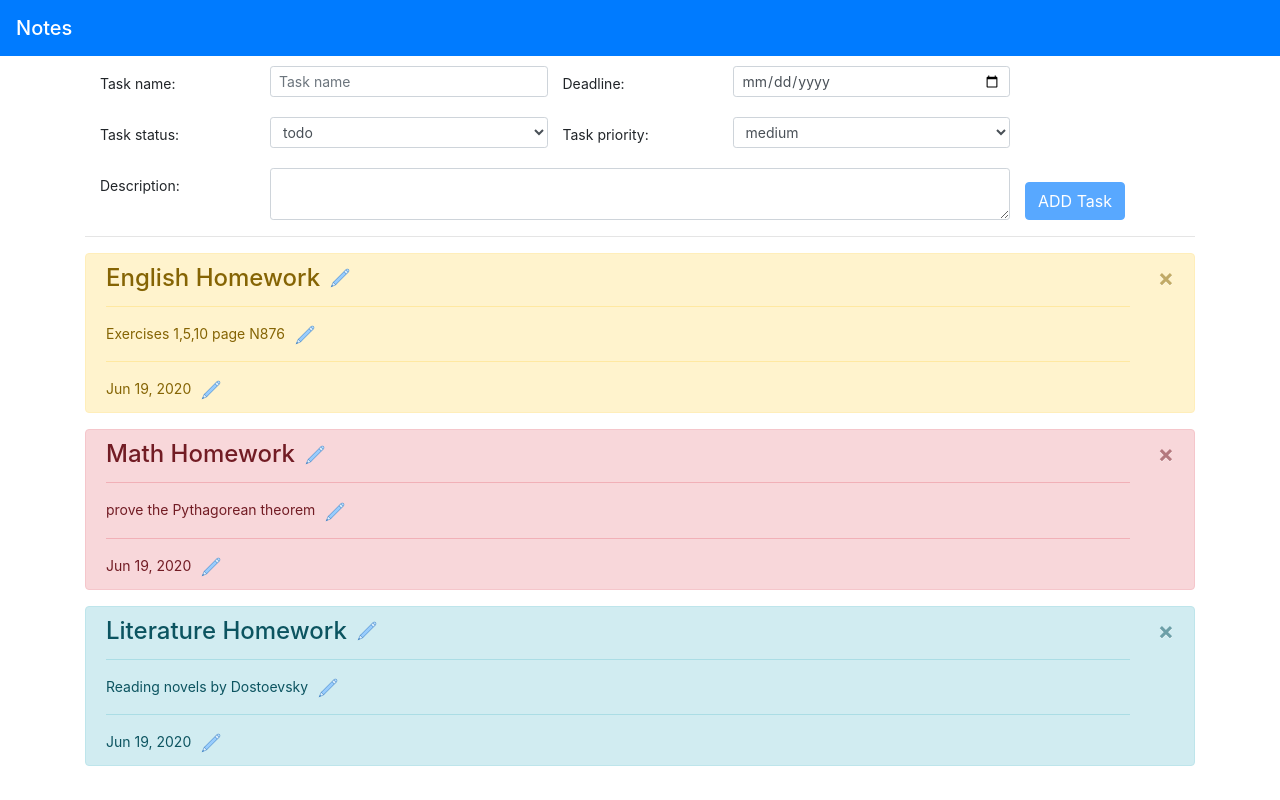
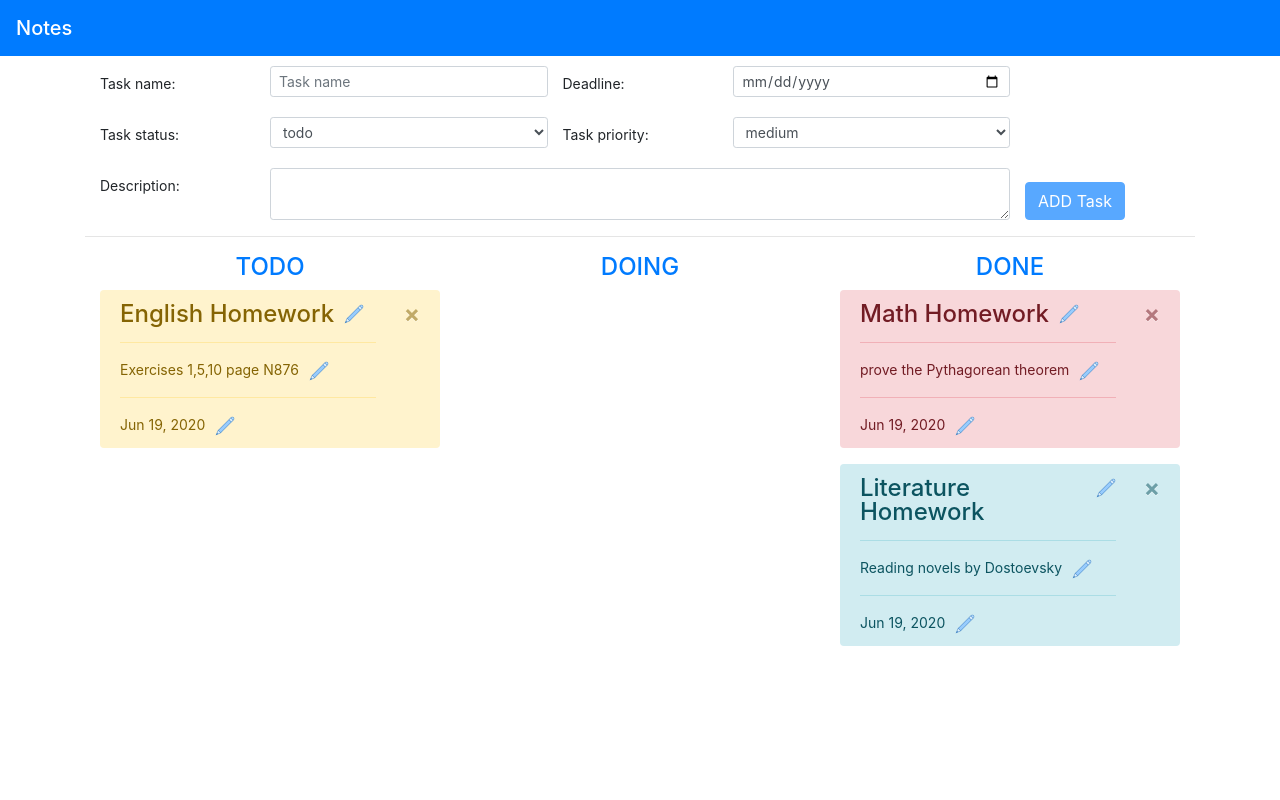
Before and after one commit to kathleen-fen/todo-list-angular, an Angular app: page / in a window 1280 px wide. Built offline with nearby package versions, Linux system fonts and the light colour scheme.

Commit message:
drag and drop witout data uodating

```diff
--- a/src/app/app.component.css
+++ b/src/app/app.component.css
@@ -13,3 +13,7 @@
 .name-wrapper {
     padding: 0;
 }
+h4 {
+    text-align: center;
+    color: #007bff;
+}
--- a/src/app/app.component.html
+++ b/src/app/app.component.html
@@ -40,12 +40,40 @@
       </div>
     </div>
   </form>
-
   <hr>
-  <app-task
-    *ngFor="let t of tasks; let index = index"
-    [task]="t"
-    (onDelete)="deleteTask(t)"
-    (onChange)=onChange($event,t)
-  ></app-task>
+  <div class="row list" cdkDropListGroup>
+    <div class="col-md-4" cdkDropList
+    [cdkDropListData]="todoTasks" (cdkDropListDropped)="drop($event)">
+      <h4>TODO</h4>
+      <app-task
+      *ngFor="let t of todoTasks"
+      [task]="t"
+      (onDelete)="deleteTask(t)"
+      (onChange)=onChange($event,t)
+      cdkDrag
+    ></app-task>
+    </div>
+    <div class="col-md-4 list" cdkDropList
+    [cdkDropListData]="doingTasks" (cdkDropListDropped)="drop($event)">
+      <h4>DOING</h4>
+      <app-task
+      *ngFor="let t of doingTasks"
+      [task]="t"
+      (onDelete)="deleteTask(t)"
+      (onChange)=onChange($event,t)
+      cdkDrag
+    ></app-task>
+    </div>
+    <div class="col-md-4 list" cdkDropList
+    [cdkDropListData]="doneTasks" (cdkDropListDropped)="drop($event)">
+      <h4>DONE</h4>
+      <app-task
+      *ngFor="let t of doneTasks"
+      [task]="t"
+      (onDelete)="deleteTask(t)"
+      (onChange)=onChange($event,t)
+      cdkDrag
+      ></app-task>
+    </div>
+  </div>
 </div>
--- a/src/app/app.component.ts
+++ b/src/app/app.component.ts
@@ -1,6 +1,9 @@
-import { Component, OnInit } from '@angular/core';
+import { Component, OnInit} from '@angular/core';
 import { FormGroup, FormControl, Validators, AbstractControl } from '@angular/forms';
 import { v4 as uuidv4 } from 'uuid';
+import { CdkDragDrop, moveItemInArray, transferArrayItem } from '@angular/cdk/drag-drop';
+
+
 export enum StatusEnum {
   todo,
   doing,
@@ -28,7 +31,7 @@ export interface Task {
   styleUrls: ['./app.component.css']
 })
 export class AppComponent implements OnInit {
-
+  status: string;
   title = 'todo-list';
   form: FormGroup
   defaultTask = {
@@ -64,6 +67,9 @@ export class AppComponent implements OnInit {
       priority: 'low'
     }
   ]
+  todoTasks: Task[]
+  doingTasks: Task[]
+  doneTasks: Task[]
   ngOnInit () {
     this.form = new FormGroup({
       name: new FormControl('', Validators.required),
@@ -72,18 +78,59 @@ export class AppComponent implements OnInit {
       priority: new FormControl('medium'),
       descr: new FormControl('')
     })
+    this.todoTasks = this.tasks.filter(r=>r.status==='todo')
+    this.doingTasks = this.tasks.filter(r=>r.status==='doing')
+    this.doneTasks = this.tasks.filter(r=>r.status==='done')
   }
   addTask() {
     this.tasks.unshift({ id:uuidv4(),...this.form.value})
     console.log(this.tasks)
     this.form.setValue({...this.defaultTask})
     this.form.markAsUntouched()
+    console.log(this.tasks)
+    this.updateTasks()
   }
   deleteTask(delTask) {
     this.tasks.splice(this.tasks.indexOf(delTask),1)
+    console.log(this.tasks)
+    this.updateTasks()
+
   }
   onChange(val,t){
     this.tasks[this.tasks.indexOf(t)][val.field] = val.value
+    this.updateTasks()
+  }
+
+  updateTasks() {
+    this.todoTasks = this.tasks.filter(r=>r.status==='todo')
+    this.doingTasks = this.tasks.filter(r=>r.status==='doing')
+    this.doneTasks = this.tasks.filter(r=>r.status==='done')
+  }
+
+  drop(event: CdkDragDrop<string[]>) {
+    if (event.previousContainer !== event.container) {
+      transferArrayItem(event.previousContainer.data, event.container.data,
+        event.previousIndex, event.currentIndex)
+        let newStatus
+        switch (event.container.element.nativeElement.id) {
+          case 'cdk-drop-list-0':
+            newStatus='todo'
+          case 'cdk-drop-list-1':
+            newStatus='doing'
+          case 'cdk-drop-list-2':
+            newStatus='done'
+        }
+    //  this.tasks.find(el=>el.id===event.item.element.nativeElement.id).status= newStatus
+    console.log(this.tasks.find(el=>el.id===event.item.element.nativeElement.id))
+      this.updateTasks()
+    }
+
+    //console.log(element(event.item.element.nativeElement))
+    console.log(event.item.element.nativeElement.id)
+    console.log(this.tasks)
+    /* else {
+      moveItemInArray(this.movies, event.previousIndex, event.currentIndex);
+    } */
   }
 
 }
--- a/src/app/app.module.ts
+++ b/src/app/app.module.ts
@@ -5,13 +5,15 @@ import { AppComponent } from './app.component';
 import { FormsModule, ReactiveFormsModule } from '@angular/forms';
 import { TaskComponent } from './task/task.component';
 import { DragDropModule } from '@angular/cdk/drag-drop';
+import { StatusFilterPipe } from './pipes/status-filter.pipe';
 
 
 
 @NgModule({
   declarations: [
     AppComponent,
-    TaskComponent
+    TaskComponent,
+    StatusFilterPipe
   ],
   imports: [
     BrowserModule,
--- /dev/null
+++ b/src/app/pipes/status-filter.pipe.ts
@@ -0,0 +1,13 @@
+import { Pipe, PipeTransform } from '@angular/core';
+import {Task} from '../app.component'
+
+@Pipe({
+  name: 'statusFilter'
+})
+export class StatusFilterPipe implements PipeTransform {
+
+  transform(tasks: Task[], status:string='todo'): Task[] {
+    return tasks.filter(res => res.status===status);
+  }
+
+}
--- a/src/app/task/task.component.css
+++ b/src/app/task/task.component.css
@@ -1,6 +1,7 @@
 
 .task-wrapper {
   transition: all .25s cubic-bezier(.02,.01,.47,1);
+  cursor:move;
 }
 .task-wrapper:hover {
   box-shadow: 0 30px 30px rgba(0,0,0,.04);
--- a/src/app/task/task.component.html
+++ b/src/app/task/task.component.html
@@ -1,4 +1,4 @@
-<div [id]=task.id [ngClass]="{'alert-info': task.priority==='low', 'alert-warning': task.priority==='medium', 'alert-danger': task.priority==='high'}" class="task-wrapper alert alert-dismissible fade show">
+<div [id]=task.id [ngClass]="{'alert-info': task.priority==='low', 'alert-warning': task.priority==='medium', 'alert-danger': task.priority==='high'}" class="task-wrapper box alert alert-dismissible fade show">
   <form [formGroup]="form">
     <div class="field-wrapper">
       <div *ngIf="nameEditMode"  class="edit-input">
--- a/src/styles.css
+++ b/src/styles.css
@@ -16,3 +16,31 @@ input.ng-invalid.ng-touched:focus {
 .validation small {
     color: red;
 }
+.list {
+    overflow: hidden;
+    background: white;
+}
+.cdk-drag-preview {
+    box-sizing: border-box;
+    border-radius: 4px;
+    box-shadow: 0 5px 5px -3px rgba(0, 0, 0, 0.2),
+   0 8px 10px 1px rgba(0, 0, 0, 0.14),
+   0 3px 14px 2px rgba(0, 0, 0, 0.12);
+  }
+
+  .cdk-drag-placeholder {
+    opacity: 1;
+    visibility: hidden;;
+  }
+
+  .cdk-drag-animating {
+    transition: transform 250ms cubic-bezier(0, 0, 0.2, 1);
+  }
+
+  .box:last-child {
+    border: none;
+  }
+
+  .list.cdk-drop-list-dragging .box:not(.cdk-drag-placeholder) {
+    transition: transform 250ms cubic-bezier(0, 0, 0.2, 1);
+  }
```
Also changed, not shown: 1 other file (tests, documents, lock files or other folders).
